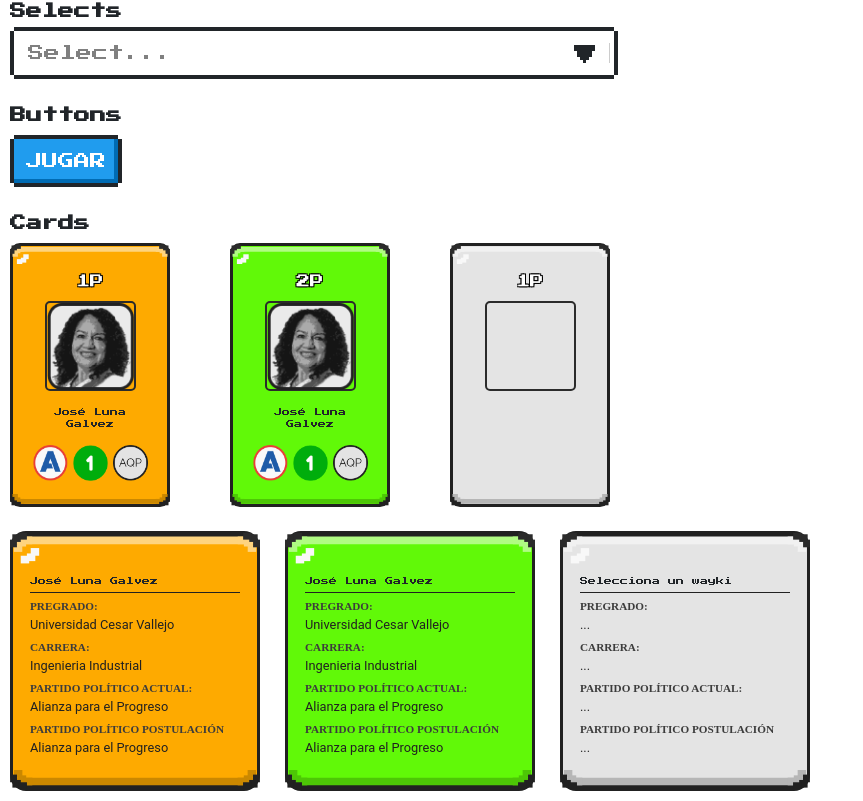
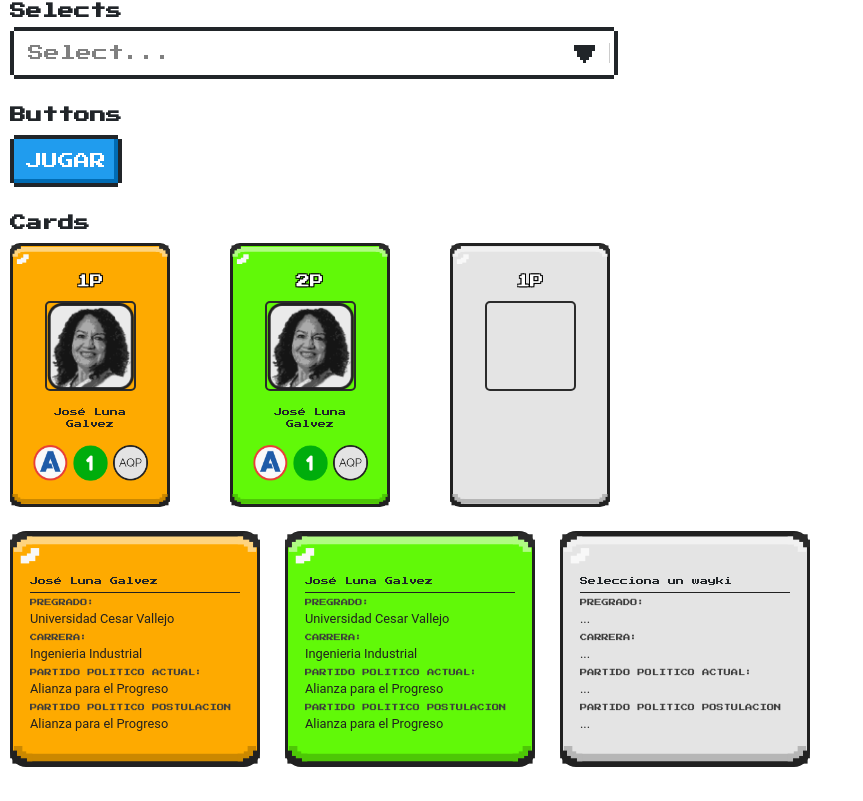
Before and after one commit to diegourbina95/street-wayki, a React (Vite) app: page / in a window 1280 px wide. Shown: the part 403-1204 px from the top of the page, without its empty margins (0-863 px from the left). After the commit the page ends 1180 px from the top, so only its background shows below. Built offline with nearby package versions, Linux system fonts and the light colour scheme.

Commit message:
feature: cambio de fuente en cards de detalle

```diff
--- a/src/components/Surfaces/InformationCard.tsx
+++ b/src/components/Surfaces/InformationCard.tsx
@@ -60,7 +60,7 @@ export const InformationCard: React.FC<InformationCardProps> = ({
         </div>
         <div style={{ paddingBottom: "5px" }}>
           <div className="information-card__title">
-            PARTIDO POLÍTICO ACTUAL:
+            PARTIDO POLITICO ACTUAL:
           </div>
           <div className="information-card__text">
             {details ? details?.currentPoliticalParty : "..."}
@@ -68,7 +68,7 @@ export const InformationCard: React.FC<InformationCardProps> = ({
         </div>
         <div style={{ paddingBottom: "5px" }}>
           <div className="information-card__title">
-            PARTIDO POLÍTICO POSTULACIÓN
+            PARTIDO POLITICO POSTULACION
           </div>
           <div className="information-card__text">
             {details ? details?.politicalPartyNomination : "..."}
--- a/src/styles/information-card.scss
+++ b/src/styles/information-card.scss
@@ -12,20 +12,19 @@
 
   &__content {
     padding: 12px;
-    font-size: 0.5rem;
   }
 
   &__name {
     padding-bottom: 5px;
     border-bottom: 1.6px solid #212121;
     margin-bottom: 5px;
+    font-size: 0.5rem;
   }
 
   &__title {
-    font-family: Montserrat;
     text-transform: uppercase;
-    font-weight: 700;
-    font-size: 0.7rem;
+
+    font-size: 0.45rem;
     color: #3c3c3c;
   }
 
```
